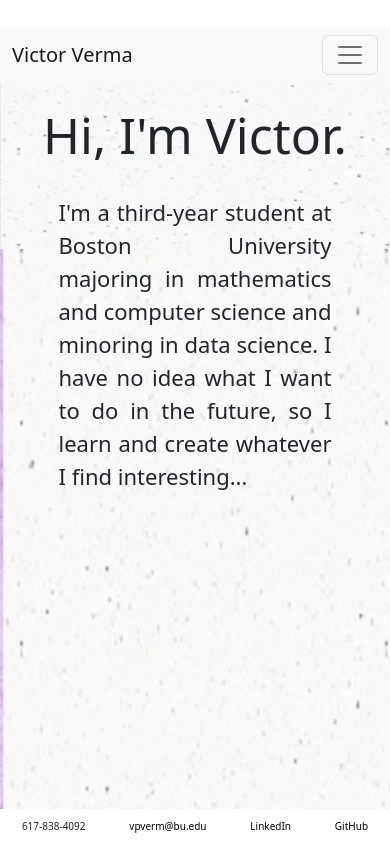
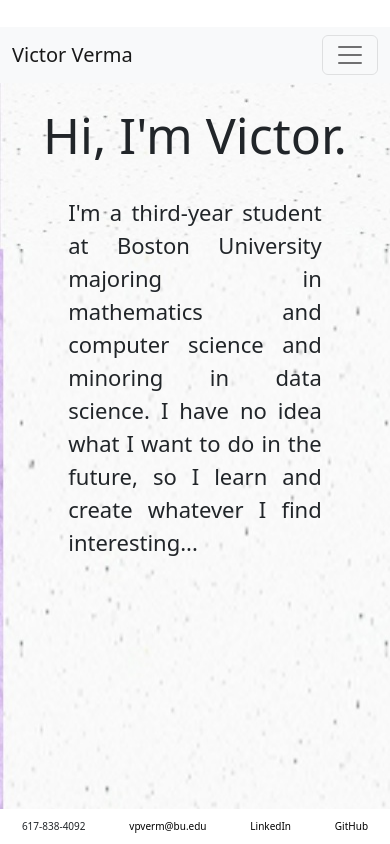
Before and after one commit to victorverma3/Portfolio, a React (Vite) app: page / in a window 390 px wide. Built offline with nearby package versions, Linux system fonts and the light colour scheme.

Commit message:
homeLead to 65vw

```diff
--- a/src/pages/home/Home.css
+++ b/src/pages/home/Home.css
@@ -34,7 +34,7 @@
     }
 
     .homeLead {
-        width: 70vw;
+        width: 65vw;
         font-size: 22px;
     }
 
```
